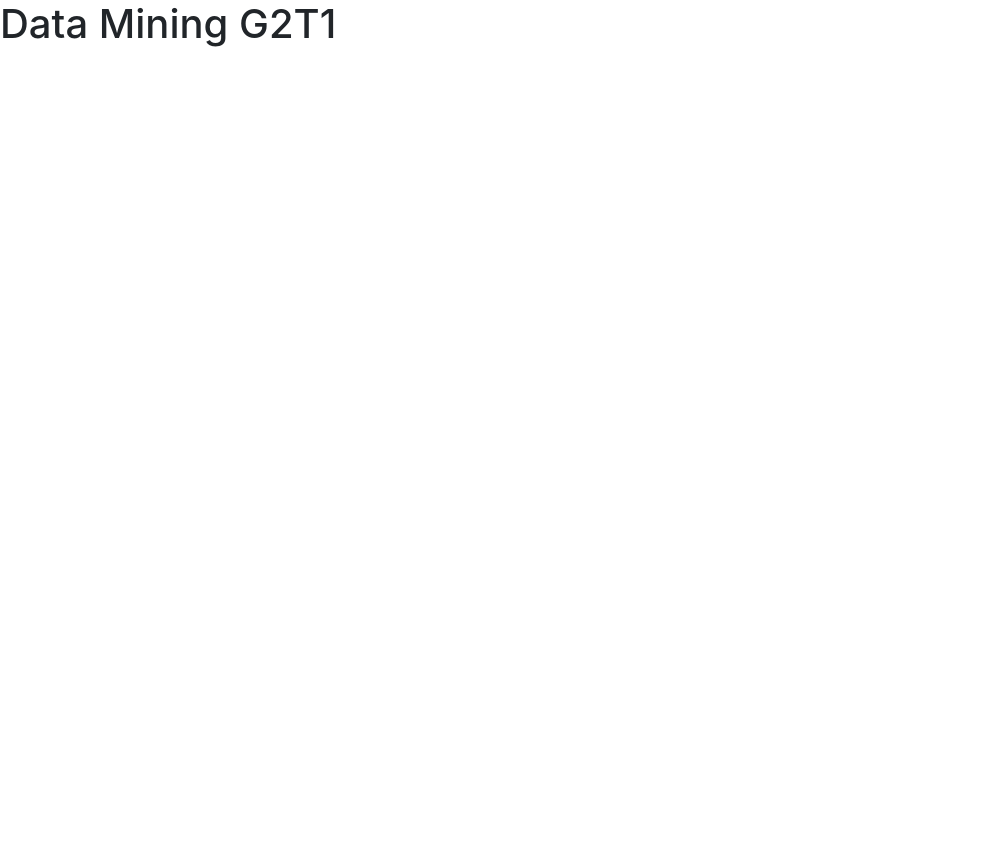
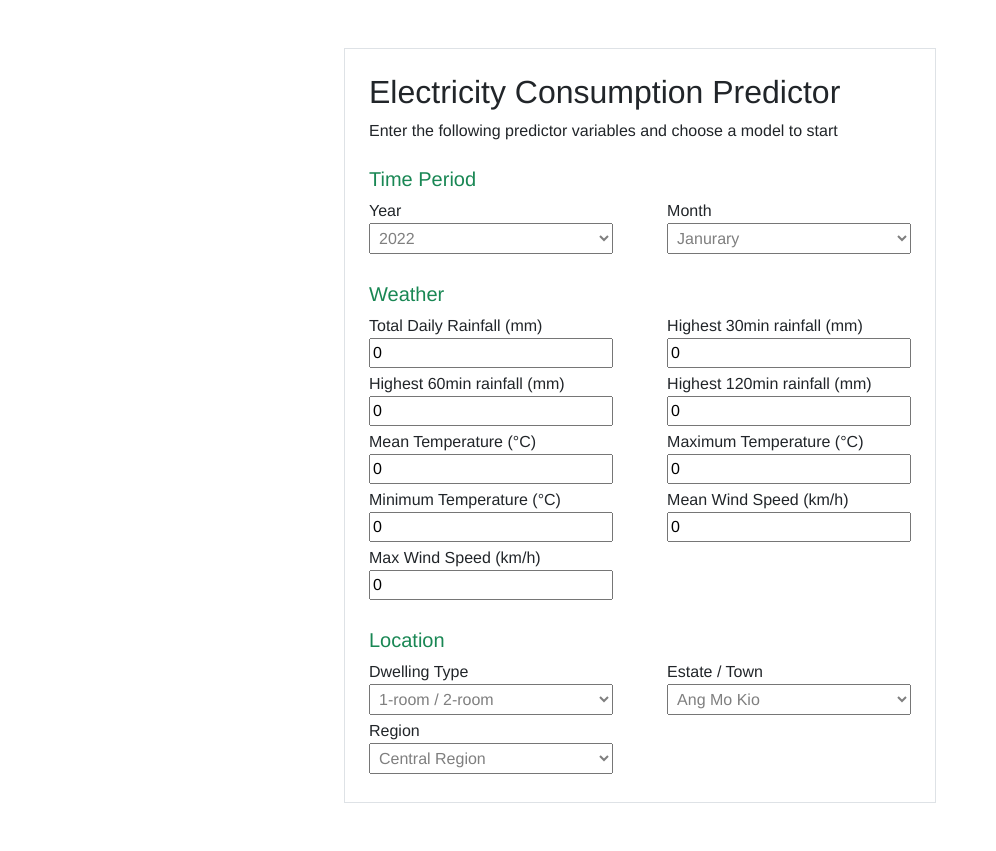
Before and after one commit to leeshuoan/data-mining-g2t1, a Flask app: page / in a window 1280 px wide. Shown: the whole page, without its empty margins (0-996 px from the left). Before the commit the page ends 47 px from the top, so only its background shows below. Run offline with Flask 2, Linux system fonts and the light colour scheme.

Commit message:
Baseline UI

```diff
--- a/static/style.css
+++ /dev/null
@@ -1,3 +0,0 @@
-*{
-  font-family: 'Poppins', Helvetica, Arial, sans-serif;
-}
--- a/templates/base.html
+++ /dev/null
@@ -1,15 +0,0 @@
-<!DOCTYPE html>
-<html lang="en">
-<head>
-    <meta charset="UTF-8">
-    <meta http-equiv="X-UA-Compatible" content="IE=edge">
-    <meta name="viewport" content="width=device-width, initial-scale=1.0">
-    <script src="https://unpkg.com/vue@3/dist/vue.global.js"></script>
-    <link rel="stylesheet" href="{{url_for('static', filename='styles.css')}}">
-    <link rel="stylesheet" href="https://cdn.jsdelivr.net/npm/bootstrap@4.0.0/dist/css/bootstrap.min.css" integrity="sha384-Gn5384xqQ1aoWXA+058RXPxPg6fy4IWvTNh0E263XmFcJlSAwiGgFAW/dAiS6JXm" crossorigin="anonymous">
-    <title>{%block title %}{% endblock %}</title>
-</head>
-<body>
-    {%block content%} {% endblock %}
-</body>
-</html>
--- a/templates/index.html
+++ b/templates/index.html
@@ -1,7 +1,136 @@
-{% extends "base.html" %}
+<!DOCTYPE html>
+<html lang="en">
 
-{% block title %} Data Mining G2T1 {% endblock %}
+<head>
+  <meta charset="UTF-8">
+  <meta http-equiv="X-UA-Compatible" content="IE=edge">
+  <meta name="viewport" content="width=device-width, initial-scale=1.0">
+  <script src="https://unpkg.com/vue@3/dist/vue.global.js"></script>
+  <link href="https://cdn.jsdelivr.net/npm/bootstrap@5.0.2/dist/css/bootstrap.min.css" rel="stylesheet"
+    integrity="sha384-EVSTQN3/azprG1Anm3QDgpJLIm9Nao0Yz1ztcQTwFspd3yD65VohhpuuCOmLASjC" crossorigin="anonymous">
+  <title>Electricity Consumption Prediction</title>
+</head>
 
-{%block content%}
-<h1>Data Mining G2T1</h1>
-{% endblock %}
+<body>
+  <div id="app">
+    <div class="m-5">
+      <div class="border w-50 p-4 m-auto">
+        <h2>Electricity Consumption Predictor</h2>
+        <p>Enter the following predictor variables and choose a model to start</p>
+        <h5 class="pt-2 text-success">Time Period</h5>
+        <div class="d-flex justify-content-between">
+          <div style="width: 45%;">
+            Year <br>
+            <select name="year" class="mb-1 w-100">
+              <option value="2022">2022</option>
+            </select>
+          </div>
+          <div style="width: 45%;">
+            Month <br>
+            <select name="month" class="mb-1 w-100">
+              <option v-for="month of months" :value="month">[[ month ]]</option>
+            </select>
+          </div>
+        </div>
+        <h5 class="pt-4 text-success">Weather</h5>
+        <div class="d-flex justify-content-between">
+          <div style="width: 45%;">
+            Total Daily Rainfall (mm) <br>
+            <input type="text" name="daily_rainfall" class="mb-1 w-100" value="0"><br>
+          </div>
+          <div style="width: 45%;">
+            Highest 30min rainfall (mm) <br>
+            <input type="text" name="30m_rainfall" class="mb-1 w-100" value="0"><br>
+          </div>
+        </div>
+        <div class="d-flex justify-content-between">
+          <div style="width: 45%;">
+            Highest 60min rainfall (mm) <input type="text" name="60_rainfall" class="mb-1 w-100" value="0"><br>
+          </div>
+          <div style="width: 45%;">
+            Highest 120min rainfall (mm) <input type="text" name="120m_rainfall" class="mb-1 w-100" value="0"><br>
+          </div>
+        </div>
+        <div class="d-flex justify-content-between">
+          <div style="width: 45%;">
+            Mean Temperature (°C) <input type="text" name="mean_temperature" class="mb-1 w-100" value="0"><br>
+          </div>
+          <div style="width: 45%;">
+            Maximum Temperature (°C) <input type="text" name="max_temperature" class="mb-1 w-100" value="0"><br>
+          </div>
+        </div>
+        <div class="d-flex justify-content-between">
+          <div style="width: 45%;">
+            Minimum Temperature (°C) <input type="text" name="min_temperature" class="mb-1 w-100" value="0"><br>
+          </div>
+          <div style="width: 45%;">
+            Mean Wind Speed (km/h) <input type="text" name="mean_wind_speed" class="mb-1 w-100" value="0"><br>
+          </div>
+        </div>
+        <div style="width: 45%;">
+          Max Wind Speed (km/h) <input type="text" name="max_wind_speed" class="mb-1 w-100" value="0"><br>
+        </div>
+        <h5 class="pt-4 text-success">Location</h5>
+        <div class="d-flex justify-content-between">
+          <div style="width: 45%;">
+            Dwelling Type <br>
+            <select name="dwelling_type" class="mb-1 w-100">
+              <option v-for="dwelling_type of dwelling_types" :value="dwelling_type">[[ dwelling_type ]]</option>
+            </select>
+          </div>
+          <div style="width: 45%;">
+            Estate / Town <br>
+            <select name="estate" class="mb-1 w-100">
+              <option v-for="estate of estates" :value="estate">[[ estate ]]</option>
+            </select>
+          </div>
+        </div>
+        <div style="width: 45%;">
+          Region <br>
+          <select name="region" class="mb-1 w-100">
+            <option v-for="region of regions" :value="region">[[ region ]]</option>
+          </select>
+        </div>
+      </div>
+    </div>
+  </div>
+
+  <script src="https://cdn.jsdelivr.net/npm/bootstrap@5.0.2/dist/js/bootstrap.bundle.min.js"
+    integrity="sha384-MrcW6ZMFYlzcLA8Nl+NtUVF0sA7MsXsP1UyJoMp4YLEuNSfAP+JcXn/tWtIaxVXM"
+    crossorigin="anonymous"></script>
+</body>
+
+</html>
+
+<script>
+  const app = Vue.createApp({
+    data() {
+      return {
+        months: ['Janurary', 'February', 'March', 'April', 'May', 'June', 'July', 'August', 'September', 'October', 'November', 'December'],
+        dwelling_types: ['1-room / 2-room', '3-room', '4-room', '5-room / Executive', 'Landed Property', 'Private Apartment / Condominium', 'Private Housing', 'Public Housing'],
+        estates: ['Ang Mo Kio', 'Bedok', 'Bishan', 'Bukit Batok', 'Bukit Merah', 'Bukit Panjang', 'Bukit Timah', 'Central Region', 'Changi', 'Chua Chu Kang', 'Clementi', 'Downtown', 'East Region',
+                  'Geylang', 'Hougang', 'Jurong East', 'Jurong West', 'Kallang', 'Mandai', 'Marine Parade', 'Museum', 'Newton', 'North East Region', 'North Region', 'Novena', 'Orchard', 'Outram',
+                  'Pasir Ris', 'Paya Lebar', 'Pioneer', 'Punggol', 'Queenstown', 'River Valley', 'Rochor', 'Seletar', 'Sembawang', 'Sengkang', 'Serangoon', 'Singapore River', 'Southern Islands',
+                  'Sungei Kadut', 'Tampines', 'Tanglin', 'Toa Payoh', 'West Region', 'Woodlands', 'Yishun'],
+        regions: ['Central Region', 'East Region', 'North East Region', 'North Region', 'West Region']
+      }
+    },
+    delimiters: ['[[',']]']
+  })
+  app.mount('#app')
+</script>
+
+<style>
+  * {
+    font-family: 'Poppins', Helvetica, Arial, sans-serif;
+  }
+
+  select{
+    color: #7F7F7F;
+    padding: 5px;
+  }
+
+  option:not(:checked) {
+    color: #7F7F7F;
+  }
+</style>
```
